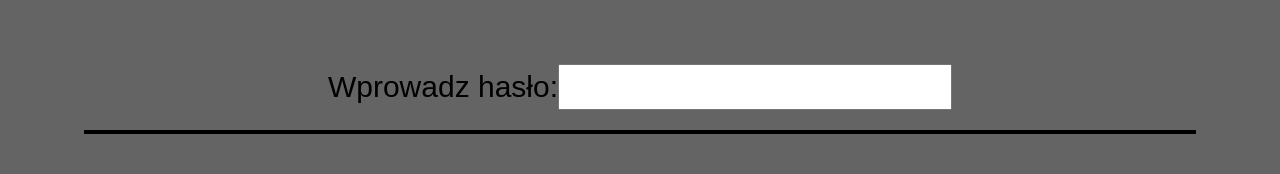
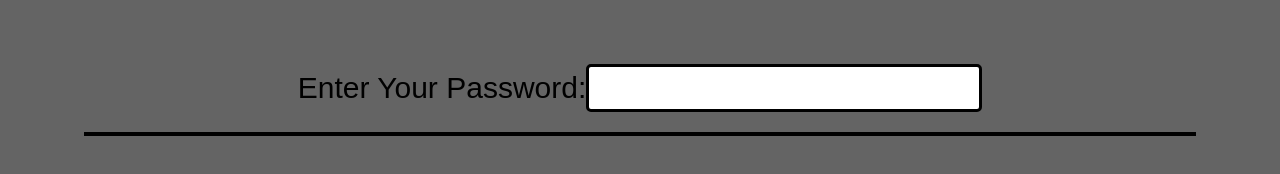
Before and after one commit to Man1exter/JSreningV3, a plain HTML site: page index.html in a window 1280 px wide. Drawn offline with Linux system fonts and the light colour scheme.

Commit message:
commit for result

```diff
--- a/index.html
+++ b/index.html
@@ -7,7 +7,7 @@
     <link rel="stylesheet" href="style.css">
 </head>
 <body>
-    <label for="pass">Wprowadz hasło:</label><input id="pass" type="text">
+    <label for="pass">Enter Your Password:</label><input id="pass" type="text">
     <!-- //text na password zagwiazdkuje haslo -->
     <div class="message"></div>
 
--- a/main.js
+++ b/main.js
@@ -72,7 +72,7 @@ input.addEventListener("input", function(e)  {
 
 //focus / blur  // / // / // / / // / /   -- - - - -- - - -- -- - - -- - -
 input.addEventListener("focus", function(e)  {
- this.classList.add("active");
+this.classList.add("active");
 })
 input.addEventListener("blur", function(e) {
 this.classList.remove("active");
--- a/style.css
+++ b/style.css
@@ -13,8 +13,24 @@ div{
     font-size: 40px;
     margin: 20px;
     background-color: orange;
+    cursor: pointer;
+    transition: .3s linear;
+}
+div:hover{
+    background-color: blue;
+    color: white;
 }
 .active{
     background-color: black;
     color: yellow;
 }
+input{
+    border: 3px solid black;
+    border-radius: 5px;
+}
+label{
+    transition: .3s linear;
+}
+label:hover{
+    color: yellow
+}
```
